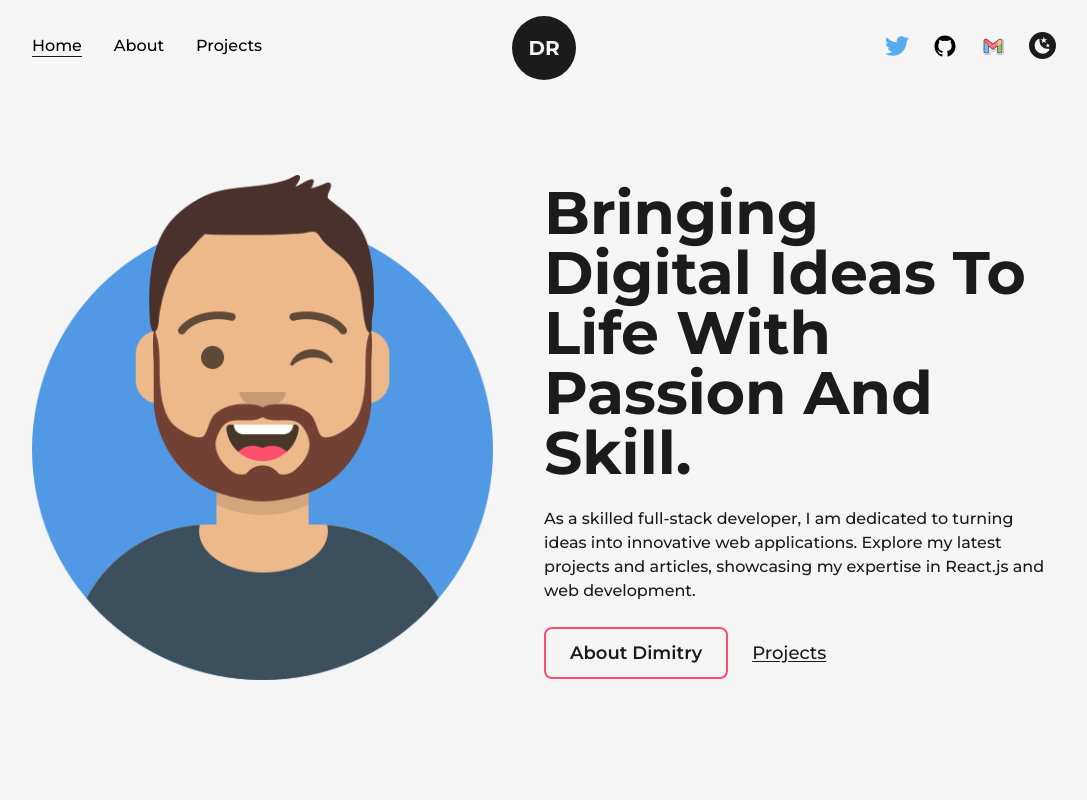
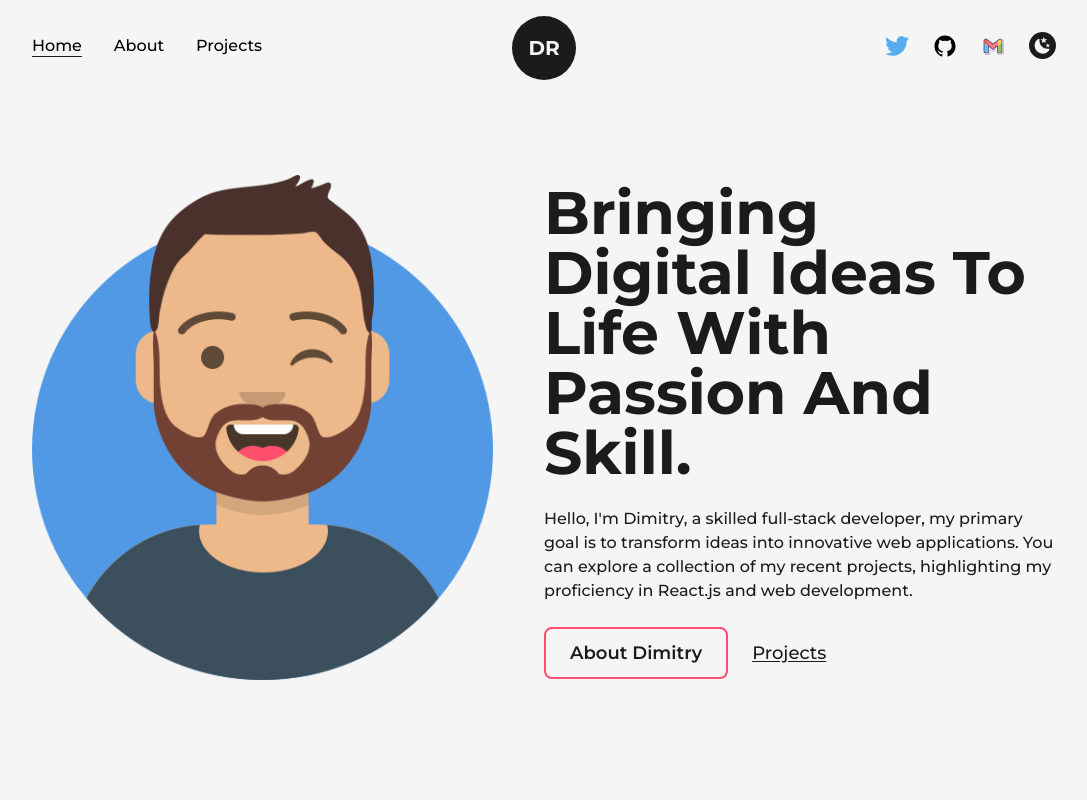
Before and after one commit to dimitry-roshchin/DimitryPortfolio, a Next.js app: page / in a window 1280 px wide. Shown: the top 800 px of the page, without its empty margins (96-1183 px from the left). Built offline with nearby package versions, Linux system fonts and the light colour scheme.

Commit message:
copy update

```diff
--- a/src/pages/index.js
+++ b/src/pages/index.js
@@ -37,17 +37,17 @@ export default function Home() {
                 <AnimatedText text="Bringing Digital Ideas to Life with Passion and Skill." className='!text-6xl !text-left xl:!text-5xl lg:!text-center
                 lg:!text-6xl md:!text-5xl sm:!text-3xl'/>
                 <p className='my-4 text-base font-medium md:text-sm sm:text-xs'>
-                    As a skilled full-stack developer, I am dedicated to turning ideas into innovative web applications.
-                    Explore my latest projects and articles, showcasing my expertise in React.js and web development.
+                Hello, I'm Dimitry, a skilled full-stack developer, my primary goal is to transform ideas into innovative
+                web applications. You can explore a collection of my recent projects, highlighting my proficiency in React.js and web development.
                 </p>
                 <div className='flex items-center self-start mt-2 lg:self-center'>
-                  <Link href="https://dimitry-portfolio.vercel.app/about"
+                  <Link href="/about"
                   className='flex items-center bg-light text-dark p-2.5 px-6 rounded-lg text-lg font-semibold hover:bg-[#ff4d70] hover:text-dark
                   border-2 border-solid border-[#ff4d70]  dark:text-light dark:bg-dark dark:hover:bg-[#ff4d70] dark:hover:text-dark md:bg-[#ff4d70]
                   md:p-2 md:px-4 md:text-base sm:bg-[#ff4d70] '
 
                   >About Dimitry </Link>
-                  <Link href="https://dimitry-portfolio.vercel.app/projects"
+                  <Link href="/projects"
                   className='ml-6 text-lg font-medium capitalize text-dark underline underline-offset-2 dark:text-light md:text-base '
                   >Projects</Link>
                 </div>
```
